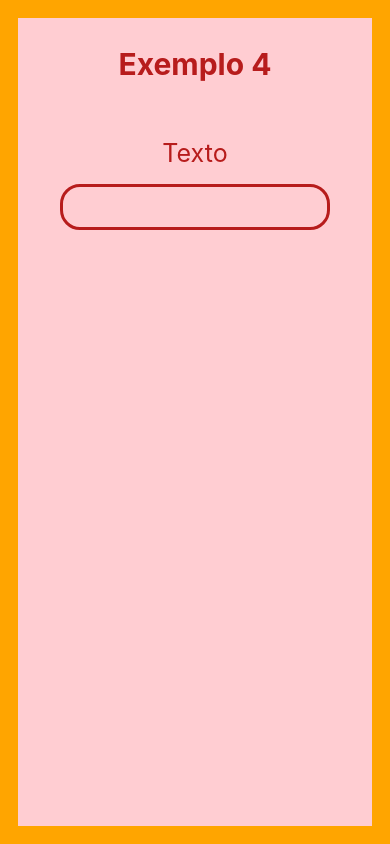
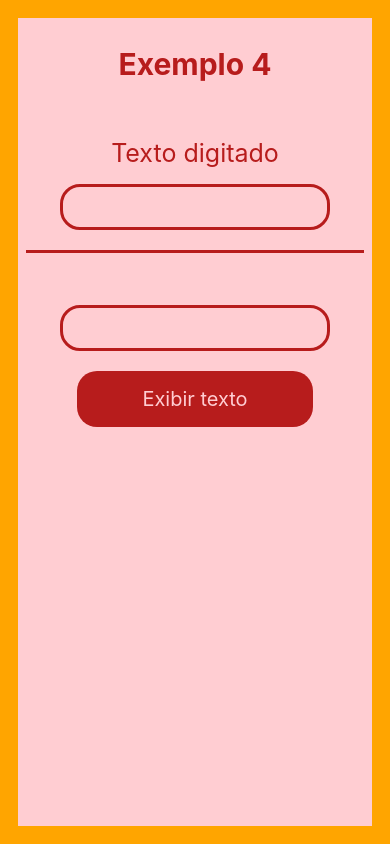
Before and after one commit to MariaLu28/aula_pam, a React Native app: screen / in a window 390 px wide. Built offline with nearby package versions, Linux system fonts and the light colour scheme.

Commit message:
Exemplo 4
Add const, botao
+ styles

```diff
--- a/src/exemplo_4/index.js
+++ b/src/exemplo_4/index.js
@@ -1,16 +1,46 @@
-import {View, Text, TextInput } from 'react-native';
+import {View, Text, TextInput, Pressable } from 'react-native';
+import {useState } from 'react';
 
 import styles from './styles';
 
 export default function Exemplo_4 () {
+
+    const [txtDigitado, setTxtDigitado] = useState('Texto digitado');
+    const [txt2, setTxt2] = useState('');
+    const [txtTela, setTxtTela] = useState('');
+
+    function atualizaTextoHandle(txt) {
+        setTxtDigitado(txt);
+    }
+
     return (
         <View style={styles.container}>
 
             <Text style={styles.titulo}>Exemplo 4</Text>
 
-            <Text style={styles.texto}>Texto</Text>
+            <Text style={styles.texto}>{txtDigitado}</Text>
 
-            <TextInput style={styles.input}/>
+            <TextInput
+            style={styles.input}
+            onChangeText={(valor) => atualizaTextoHandle(valor)}
+            />
+
+
+            <View style = {styles.linha}/>
+
+            <Text style = {styles.texto}>{txtTela}</Text>
+
+            <TextInput
+            style= {styles.input}
+            onChangeText={(vlr) => setTxt2(vlr)}
+            value={txt2}
+            />
+
+            <Pressable style={styles.botao}>
+                <Text style={styles.txtBotao}>Exibir texto</Text>
+            </Pressable>
+
                </View>
+
     )
 }
--- a/src/exemplo_4/styles.js
+++ b/src/exemplo_4/styles.js
@@ -32,10 +32,32 @@
     borderColor: '#b71c1c',
     borderRadius: 20,
     padding: 5,
-
-
+},
+linha: {
+    borderBottomWidth: 3,
+    borderColor: '#b71c1c',
+    marginVertical: 20,
+    width: '100%'
+},
+botao: {
+    width: '70%',
+    padding: 16,
+    alignItems: 'center',
+    borderRadius: 20,
+    backgroundColor: '#b71c1c',
+    marginVertical: 20,
+},
+botaoPress: {
+    backgroundColor: '#fff',
+},
+txtBotao: {
+    color: '#ffcdd2',
+    fontSize: 20,
 
 },
+txtBotaoPress: {
+    color: '#b71c1c'
+}
 });
 
 export default styles;
```
